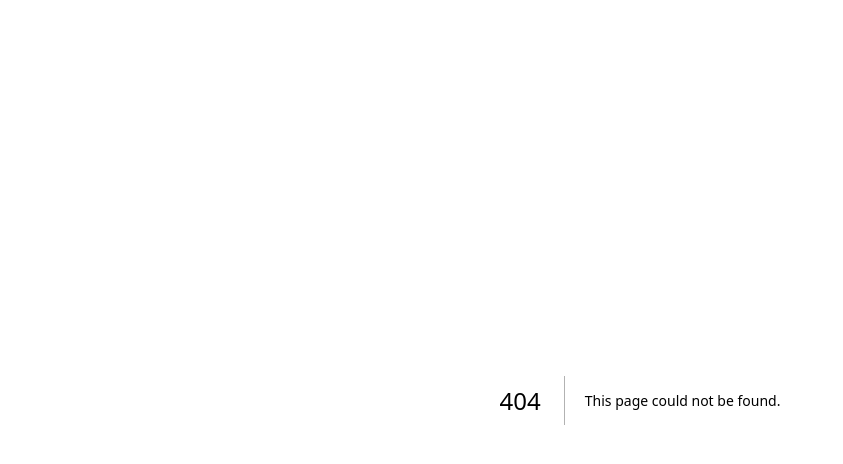
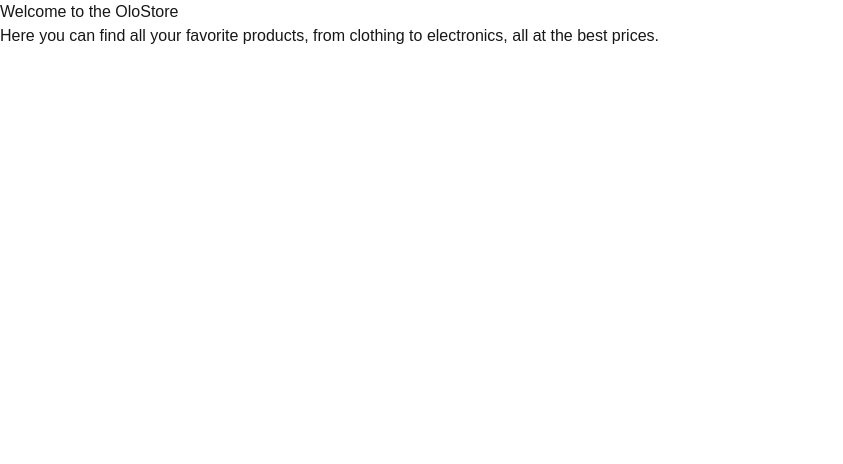
Before and after one commit to assekoazareel222/olostore, a Next.js app: page /acceuil in a window 1280 px wide. Before the commit this address had no page. Shown: the top 464 px of the page, without its empty margins (0-843 px from the left). Built offline with nearby package versions, Linux system fonts and the light colour scheme.

Commit message:
j'ai fait la structure du projet niveau1

```diff
--- /dev/null
+++ b/app/acceuil/page.js
@@ -0,0 +1,8 @@
+export default function home (){
+    return (
+        <div>
+            <h1>Welcome to the OloStore</h1>
+            <p>Here you can find all your favorite products, from clothing to electronics, all at the best prices.</p>
+        </div>
+    )
+}
--- /dev/null
+++ b/app/article/page.js
@@ -0,0 +1,8 @@
+export default function article (){
+    return (
+        <div>
+            <h1>Welcome to the OloStore</h1>
+            <p>Here you can find all your favorite products, from clothing to electronics, all at the best prices.</p>
+        </div>
+    )
+}
--- /dev/null
+++ b/app/formulaire/page.js
@@ -0,0 +1,8 @@
+export default function formulaire (){
+    return (
+        <div>
+            <h1>Welcome to the OloStore</h1>
+            <p>Here you can find all your favorite products, from clothing to electronics, all at the best prices.</p>
+        </div>
+    )
+}
```
Also changed, not shown: app/produit/page.js (added), public/assets/phone.svg (added).
